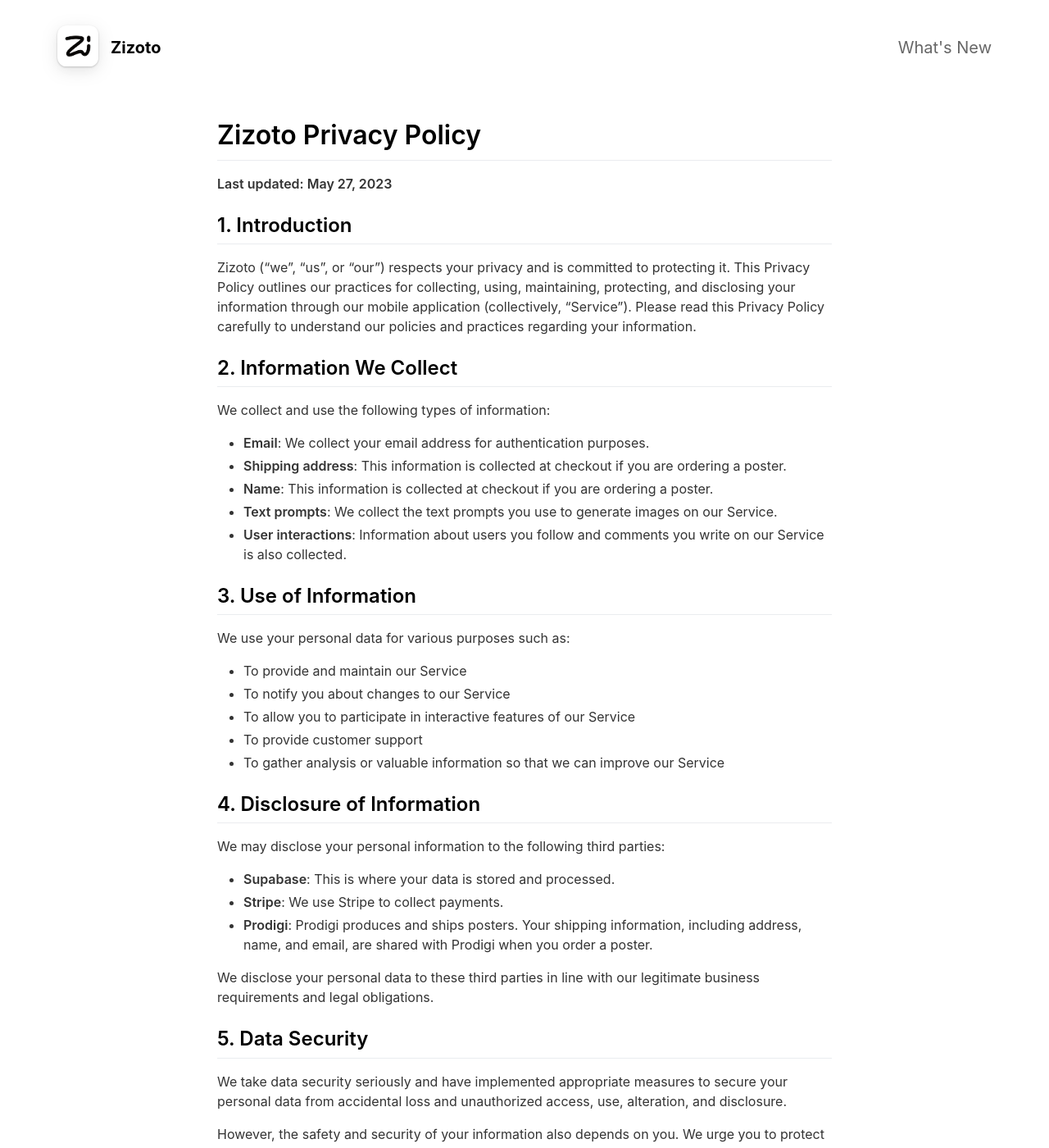
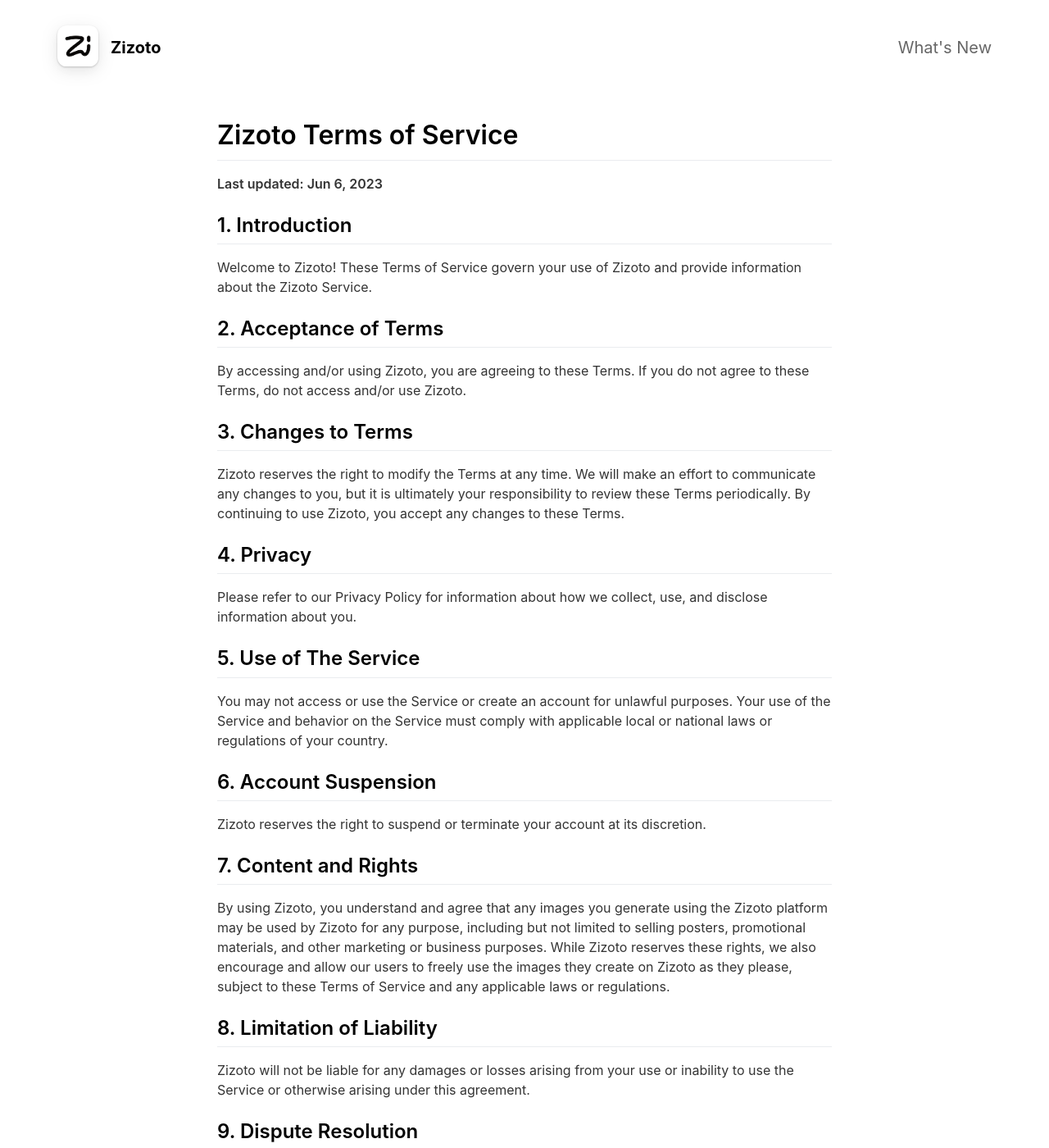
Before and after one commit to brendankhoury/zizoto_landing, a Jekyll site: the page built from _pages/termsofservice.md, in a window 1280 px wide and 1400 px high. Shown: the whole window at 82% size. Built offline with Jekyll 4.4.1, drawn with Linux system fonts in a browser that asks for light colours; nearby versions of some CDN libraries; some of the changed text lies outside the part shown.

Commit message:
Updated tos

```diff
--- a/_pages/termsofservice.md
+++ b/_pages/termsofservice.md
@@ -3,62 +3,46 @@ layout: page
 title: Terms of Service
 include_in_header: false
 ---
-# Zizoto Privacy Policy
+# Zizoto Terms of Service
 
-**Last updated: May 27, 2023**
+**Last updated: Jun 6, 2023**
 
 ## 1. Introduction
 
-Zizoto ("we", "us", or "our") respects your privacy and is committed to protecting it. This Privacy Policy outlines our practices for collecting, using, maintaining, protecting, and disclosing your information through our mobile application (collectively, "Service"). Please read this Privacy Policy carefully to understand our policies and practices regarding your information.
+Welcome to Zizoto! These Terms of Service govern your use of Zizoto and provide information about the Zizoto Service.
 
-## 2. Information We Collect
+## 2. Acceptance of Terms
 
-We collect and use the following types of information:
+By accessing and/or using Zizoto, you are agreeing to these Terms. If you do not agree to these Terms, do not access and/or use Zizoto.
 
-- **Email**: We collect your email address for authentication purposes.
-- **Shipping address**: This information is collected at checkout if you are ordering a poster.
-- **Name**: This information is collected at checkout if you are ordering a poster.
-- **Text prompts**: We collect the text prompts you use to generate images on our Service.
-- **User interactions**: Information about users you follow and comments you write on our Service is also collected.
+## 3. Changes to Terms
 
-## 3. Use of Information
+Zizoto reserves the right to modify the Terms at any time. We will make an effort to communicate any changes to you, but it is ultimately your responsibility to review these Terms periodically. By continuing to use Zizoto, you accept any changes to these Terms.
 
-We use your personal data for various purposes such as:
+## 4. Privacy
 
-- To provide and maintain our Service
-- To notify you about changes to our Service
-- To allow you to participate in interactive features of our Service
-- To provide customer support
-- To gather analysis or valuable information so that we can improve our Service
+Please refer to our Privacy Policy for information about how we collect, use, and disclose information about you.
 
-## 4. Disclosure of Information
+## 5. Use of The Service
 
-We may disclose your personal information to the following third parties:
+You may not access or use the Service or create an account for unlawful purposes. Your use of the Service and behavior on the Service must comply with applicable local or national laws or regulations of your country.
 
-- **Supabase**: This is where your data is stored and processed.
-- **Stripe**: We use Stripe to collect payments.
-- **Prodigi**: Prodigi produces and ships posters. Your shipping information, including address, name, and email, are shared with Prodigi when you order a poster.
+## 6. Account Suspension
 
-We disclose your personal data to these third parties in line with our legitimate business requirements and legal obligations.
+Zizoto reserves the right to suspend or terminate your account at its discretion.
 
-## 5. Data Security
+## 7. Content and Rights
 
-We take data security seriously and have implemented appropriate measures to secure your personal data from accidental loss and unauthorized access, use, alteration, and disclosure.
+By using Zizoto, you understand and agree that any images you generate using the Zizoto platform may be used by Zizoto for any purpose, including but not limited to selling posters, promotional materials, and other marketing or business purposes. While Zizoto reserves these rights, we also encourage and allow our users to freely use the images they create on Zizoto as they please, subject to these Terms of Service and any applicable laws or regulations.
 
-However, the safety and security of your information also depends on you. We urge you to protect your user information and protect yourself against unauthorized access to your password and your device.
+## 8. Limitation of Liability
 
-## 6. Data Retention
+Zizoto will not be liable for any damages or losses arising from your use or inability to use the Service or otherwise arising under this agreement.
 
-We will retain your personal data only for as long as is necessary for the purposes set out in this Privacy Policy. We will retain and use your personal data to the extent necessary to comply with our legal obligations.
+## 9. Dispute Resolution
 
-## 7. Changes to our Privacy Policy
+We want to address your concerns without needing a formal legal case. Before filing a claim against Zizoto, you agree to try to resolve the dispute informally.
 
-We reserve the right to update or change our Privacy Policy at any time. Your continued use of the Service after we post any modifications to the Privacy Policy on this page will constitute your acknowledgment of the modifications and your consent to abide and be bound by the modified Privacy Policy.
+## 10. Governing Law and Jurisdiction
 
-## 8. Contact Information
-
-If you have any questions about this Privacy Policy, please contact us at: contact_at_zizoto_dot_com
-
-By using Zizoto, you agree to the terms and conditions set forth in this Privacy Policy, including the collection and processing of your personal data. If you do not agree with these terms, please do not use the Service.
-
----
+These Terms are governed by the laws of the United States of America, without regard to conflict of law principles.
```
